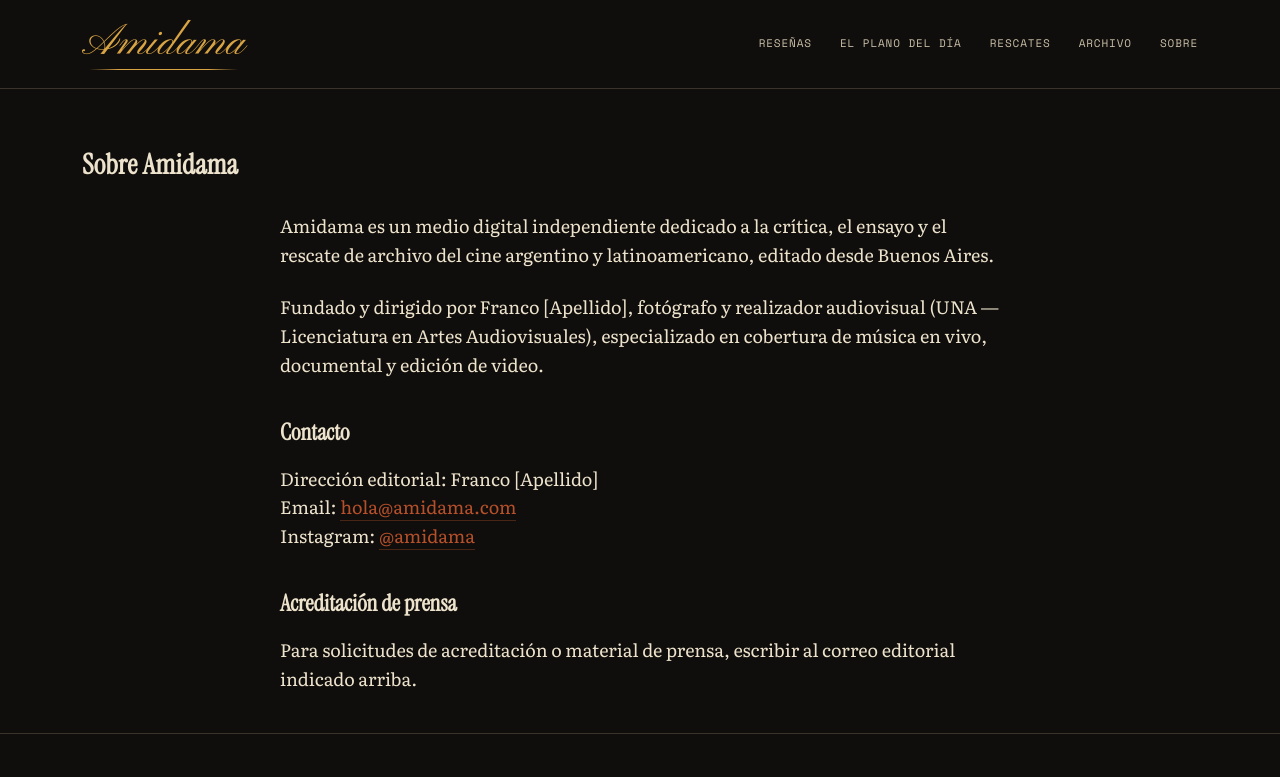
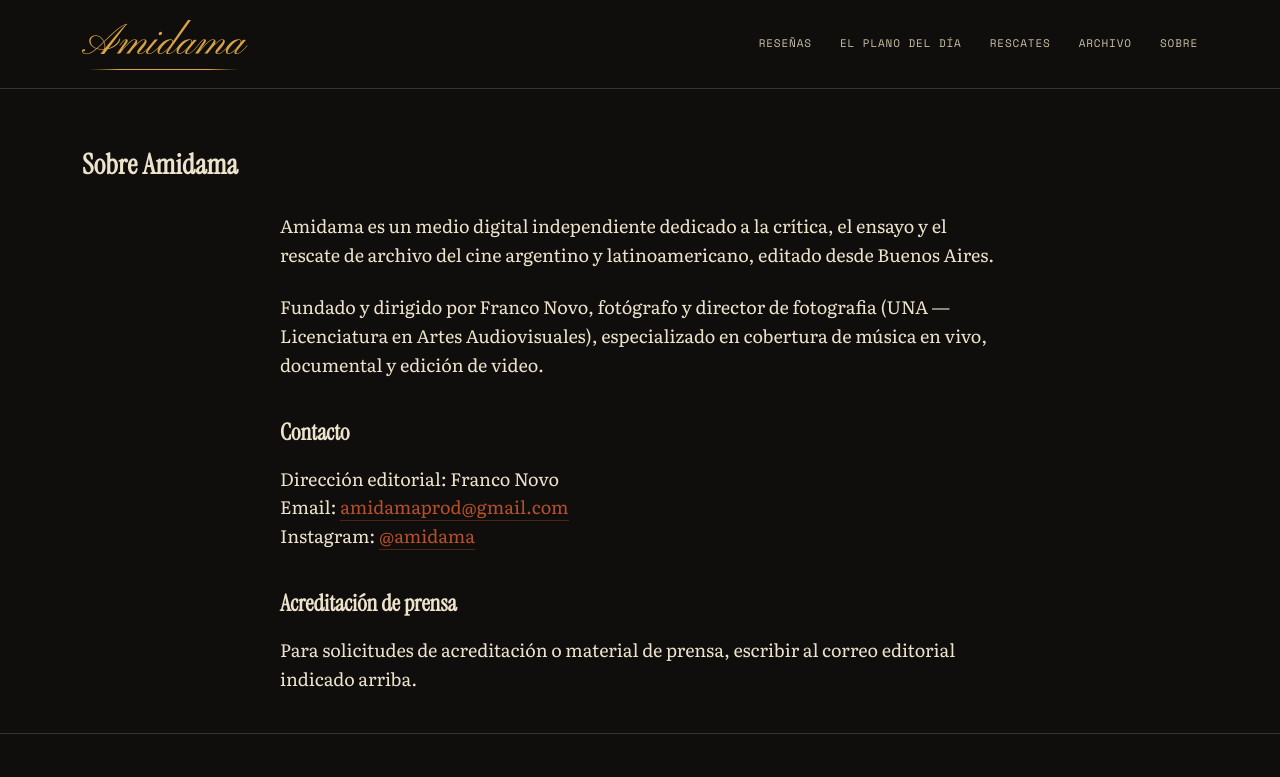
Before and after one commit to franconovo2001-code/amidama, an Eleventy site: page src/sobre.njk in a window 1280 px wide. Shown: the top 777 px of the page. Built offline with nearby package versions, Linux system fonts and the light colour scheme; Eleventy itself is replaced by a stand-in of ours; files that its build step writes are made by us from their sources.

Commit message:
Update sobre.njk

```diff
--- a/src/sobre.njk
+++ b/src/sobre.njk
@@ -9,10 +9,10 @@ permalink: /sobre/
   </div>
   <div class="post-body" style="margin-top:24px;">
     <p>Amidama es un medio digital independiente dedicado a la crítica, el ensayo y el rescate de archivo del cine argentino y latinoamericano, editado desde Buenos Aires.</p>
-    <p>Fundado y dirigido por Franco [Apellido], fotógrafo y realizador audiovisual (UNA — Licenciatura en Artes Audiovisuales), especializado en cobertura de música en vivo, documental y edición de video.</p>
+    <p>Fundado y dirigido por Franco Novo, fotógrafo y director de fotografia (UNA — Licenciatura en Artes Audiovisuales), especializado en cobertura de música en vivo, documental y edición de video.</p>
     <h3>Contacto</h3>
-    <p>Dirección editorial: Franco [Apellido]<br>
-    Email: <a href="mailto:hola@amidama.com">hola@amidama.com</a><br>
+    <p>Dirección editorial: Franco Novo<br>
+    Email: <a href="mailto:amidamaprod@gmail.com">amidamaprod@gmail.com</a><br>
     Instagram: <a href="https://instagram.com/" target="_blank" rel="noopener">@amidama</a></p>
     <h3>Acreditación de prensa</h3>
     <p>Para solicitudes de acreditación o material de prensa, escribir al correo editorial indicado arriba.</p>
```
